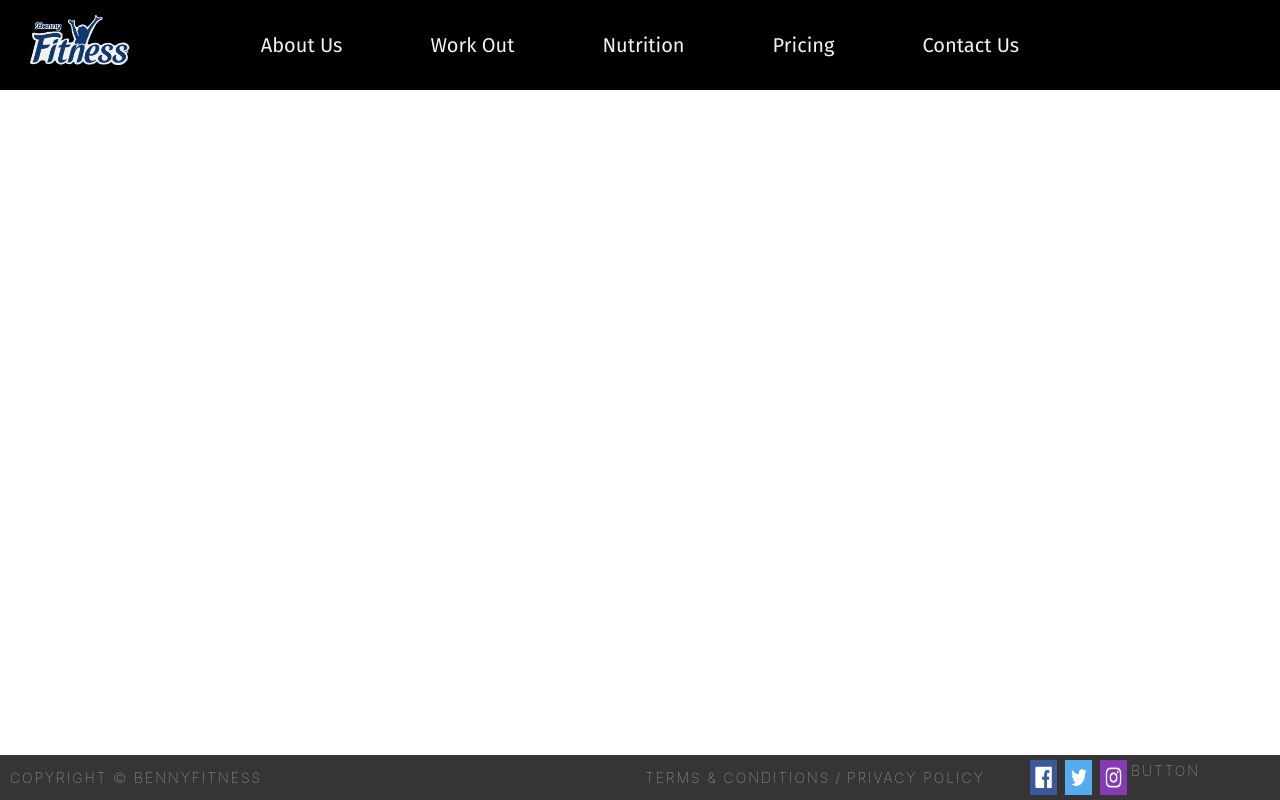
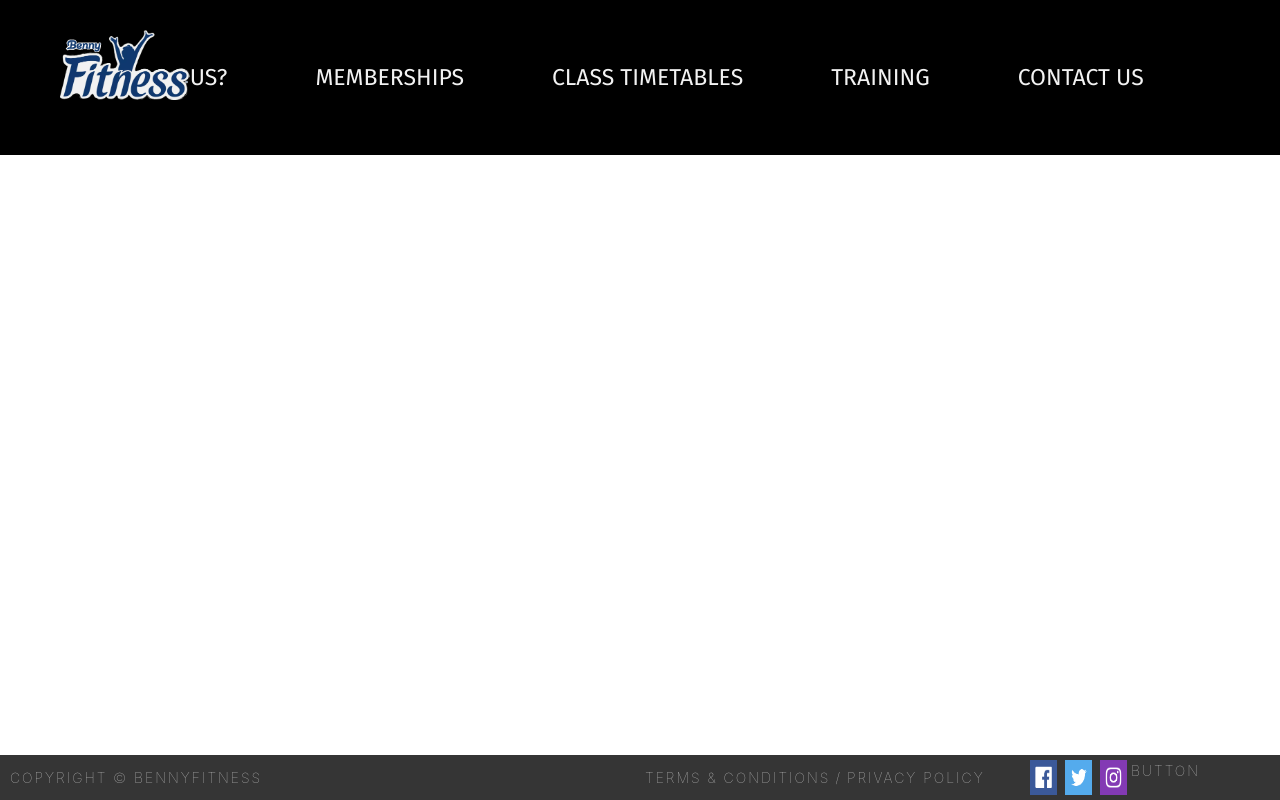
Before and after one commit to rkdgusdn9/BennyFitnessReact, a React (Create React App) app: page / in a window 1280 px wide. Built offline with nearby package versions, Linux system fonts and the light colour scheme; the HTML template or start-up script is replaced by a standard one.

Commit message:
NavBar changes

```diff
--- a/src/assets/styles/navBar.scss
+++ b/src/assets/styles/navBar.scss
@@ -1,5 +1,3 @@
-@import "~bootstrap/scss/bootstrap";
-
 @import url("https://fonts.googleapis.com/css?family=Fira+Sans");
 
 #container {
@@ -14,21 +12,22 @@
 .nav-bar {
     overflow: hidden;
     background-color: black;
-    position: fixed;
+    position: relative;
     top: 0;
     width: 100%;
+    height: 20%;
 
   &__list {
     display: flex;
     text-align: left;
     list-style-type: none;
     margin: 0;
-    padding: 30px;
+    padding: 60px;
   }
 
   &__logo {
     position: absolute;
-    top: 15px;
+    top: 30px;
   }
 
   &__item-list {
@@ -40,7 +39,7 @@
   &__item {
     display: inline;
     font-family: "Fira Sans", sans-serif;
-    font-size: 20px;
+    font-size: 23px;
     color: #f2f2f2;
     text-decoration: none;
     padding: 14px;
--- a/src/feature/navBar.tsx
+++ b/src/feature/navBar.tsx
@@ -5,13 +5,13 @@ export const NavBar: React.FC = () => {
     return (
       <nav className="nav-bar">
         <ul className="nav-bar__list">
-          <li><a href="#" className="nav-bar__logo" id="logo"><img src={logo} height="50" width="100" /></a></li>
+          <li><a href="#" className="nav-bar__logo" id="logo"><img src={logo} height="70" width="130" /></a></li>
             <div className="nav-bar__item-list">
-              <li><a href="#" className="nav-bar__item" id="aboutUs">About Us</a></li>
-              <li><a href="#" className="nav-bar__item" id="workOut">Work Out</a></li>
-              <li><a href="#" className="nav-bar__item" id="nutrition">Nutrition</a></li>
-              <li><a href="#" className="nav-bar__item" id="pricing">Pricing</a></li>
-              <li><a href="#" className="nav-bar__item" id="contactUs">Contact Us</a></li>
+              <li><a href="#" className="nav-bar__item" id="whyUs">WHY US?</a></li>
+              <li><a href="#" className="nav-bar__item" id="memberships">MEMBERSHIPS</a></li>
+              <li><a href="#" className="nav-bar__item" id="classTime">CLASS TIMETABLES</a></li>
+              <li><a href="#" className="nav-bar__item" id="training">TRAINING</a></li>
+              <li><a href="#" className="nav-bar__item" id="contactUs">CONTACT US</a></li>
             </div>
         </ul>
       </nav>
```
